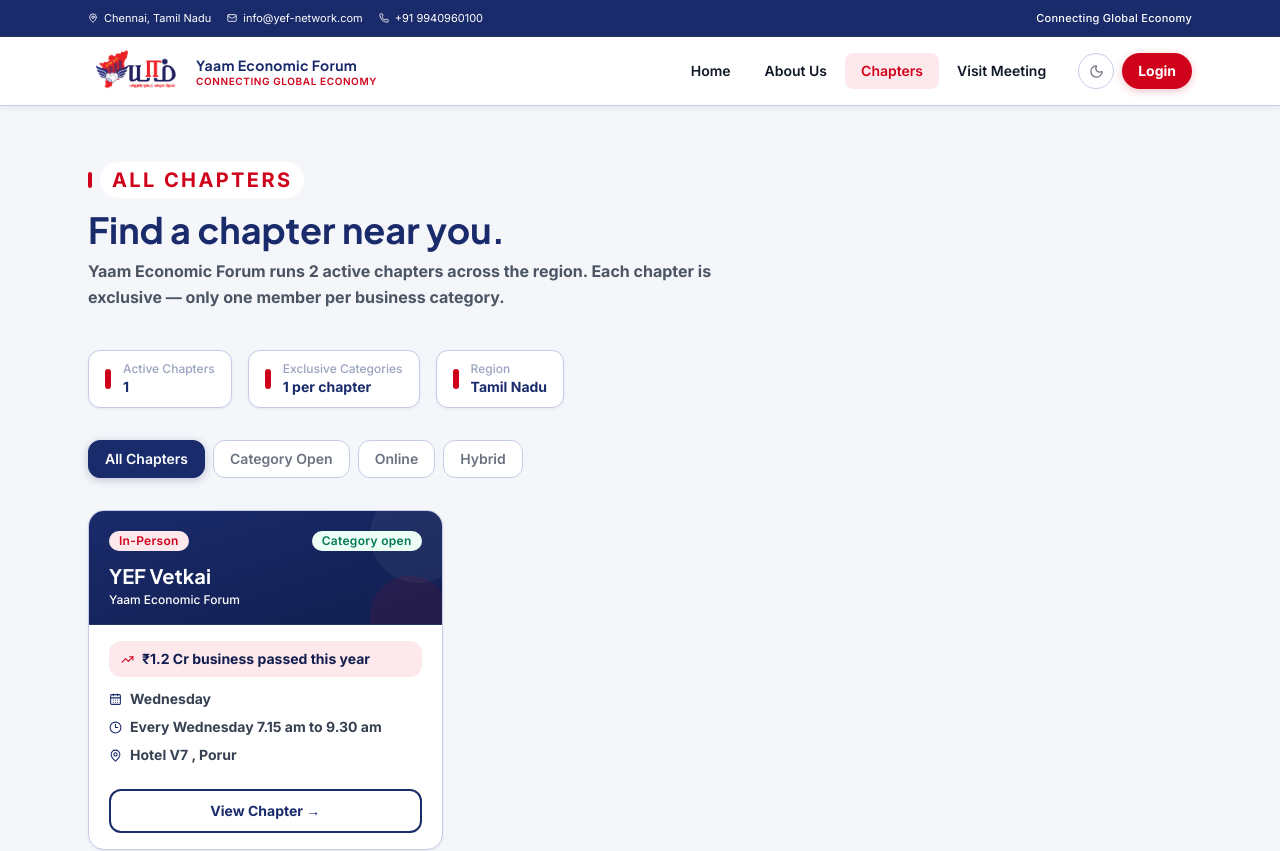
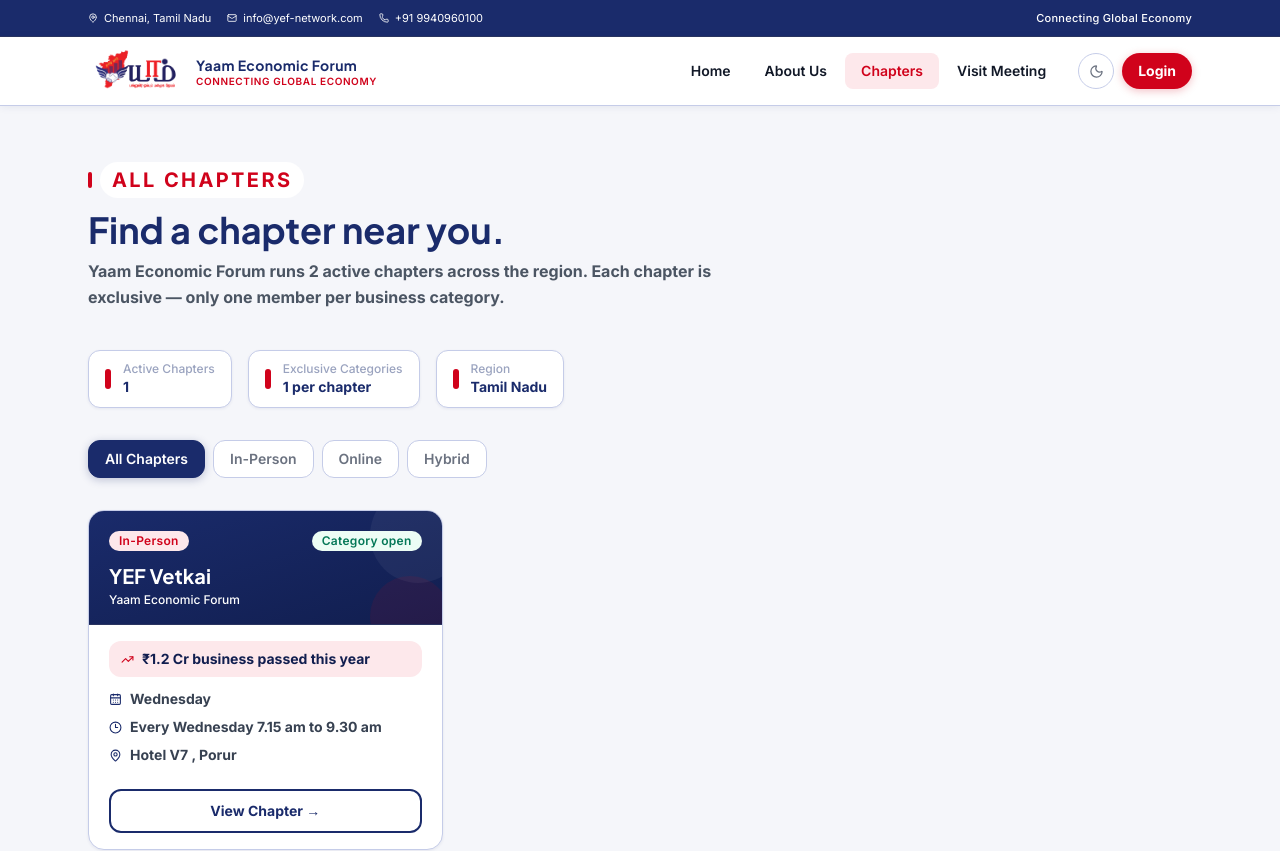
Before and after one commit to vernuretools-collab/yef-main, a React (Vite) app: page /chapters in a window 1280 px wide. Shown: the top 851 px of the page. Built offline with nearby package versions, Linux system fonts and the light colour scheme.

Commit message:
Update YEF project

```diff
--- a/src/components/SectionHeader.jsx
+++ b/src/components/SectionHeader.jsx
@@ -1,4 +1,4 @@
-export default function SectionHeader({ eyebrow, title, subtitle, center = false }) {
+export default function SectionHeader({ eyebrow, title, subtitle, center = false, accent = true }) {
   return (
     <div className={`mb-10 ${center ? 'text-center mx-auto' : ''}`}>
 
@@ -6,7 +6,7 @@
       {eyebrow && (
         <div className={`flex items-center gap-2 mb-3 ${center ? 'justify-center' : ''}`}>
           {/* Red accent bar — only shown when left-aligned */}
-          {!center && (
+          {!center && accent && (
             <span className="w-1 h-4 rounded-full bg-[#D0021B] flex-shrink-0" />
           )}
           <span className="inline-flex items-center px-3 py-1 rounded-full bg-white dark:bg-[#3d0008]/50 text-[#D0021B] dark:text-[#f87171] text-xl font-bold uppercase tracking-[0.12em]">
--- a/src/pages/AboutUs.jsx
+++ b/src/pages/AboutUs.jsx
@@ -16,8 +16,8 @@
 } from 'lucide-react'
 
 const aboutStats = [
-  { label: 'Total Members', value: '60+' },
-  { label: 'Chapters', value: '2' },
+  { label: 'Total Members', value: '100+' },
+  { label: 'Chapters', value: '3' },
   { label: 'Founded', value: '2025' },
   { label: 'Industry Community', value: 'Multi-sector' },
 ]
--- a/src/pages/Chapters.jsx
+++ b/src/pages/Chapters.jsx
@@ -5,17 +5,17 @@
 import { Building2 } from 'lucide-react'
 
 const filters = [
-  { value: 'all',    label: 'All Chapters'  },
-  { value: 'open',   label: 'Category Open' },
-  { value: 'online', label: 'Online'        },
-  { value: 'hybrid', label: 'Hybrid'        },
+  { value: 'all',       label: 'All Chapters' },
+  { value: 'in-person', label: 'In-Person'    },
+  { value: 'online',    label: 'Online'       },
+  { value: 'hybrid',    label: 'Hybrid'       },
 ]
 
 export default function Chapters() {
   const [filter, setFilter] = useState('all')
 
   const filtered = chapters.filter(c => {
-    if (filter === 'open')   return c.category_open
+    if (filter === 'in-person') return c.mode === 'In-Person'
     if (filter === 'online') return c.mode === 'Online'
     if (filter === 'hybrid') return c.mode === 'Hybrid'
     return true
--- a/src/pages/Home.jsx
+++ b/src/pages/Home.jsx
@@ -25,7 +25,7 @@
 
 // ─── Static data ───────────────────────────────────────────────────────────────
 
-const region = { totalMembers: '60+', totalChapters: 2, totalEvents: 12 }
+const region = { totalMembers: '100+', totalChapters: 3, totalEvents: 12 }
 
 const featuredMembers = [
   {
@@ -328,7 +328,7 @@
                 <span className="text-xs text-white font-medium">Global Tamil community</span>
               </div>
               <div className="flex items-center bg-[#1A2B6B] px-4 py-2 rounded-full">
-                <span className="text-xs text-white font-medium">English + Tamil</span>
+                <span className="text-xs text-white font-medium">Tamil</span>
               </div>
               <div className="flex items-center bg-[#1A2B6B] px-4 py-2 rounded-full">
                 <span className="text-xs text-white font-medium">Free membership</span>
--- a/src/pages/VisitMeeting.jsx
+++ b/src/pages/VisitMeeting.jsx
@@ -114,6 +114,7 @@
             eyebrow="Visit a Meeting"
             title="See YEF in action before you decide."
             subtitle="Visiting a chapter is free. You'll meet local business owners, watch referrals happen in real time, and decide if YEF is right for you."
+            accent={false}
           />
 
           <ul className="space-y-4 mt-8">
```
Also changed, not shown: 1 other file (tests, documents, lock files or other folders).
